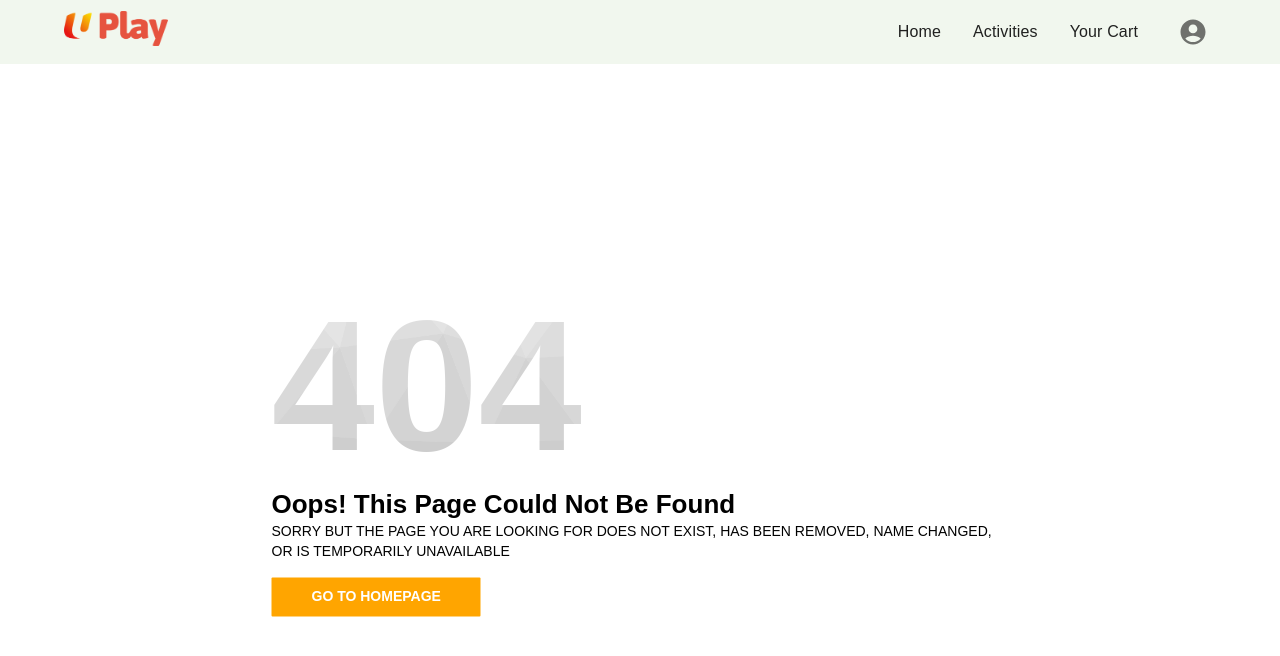
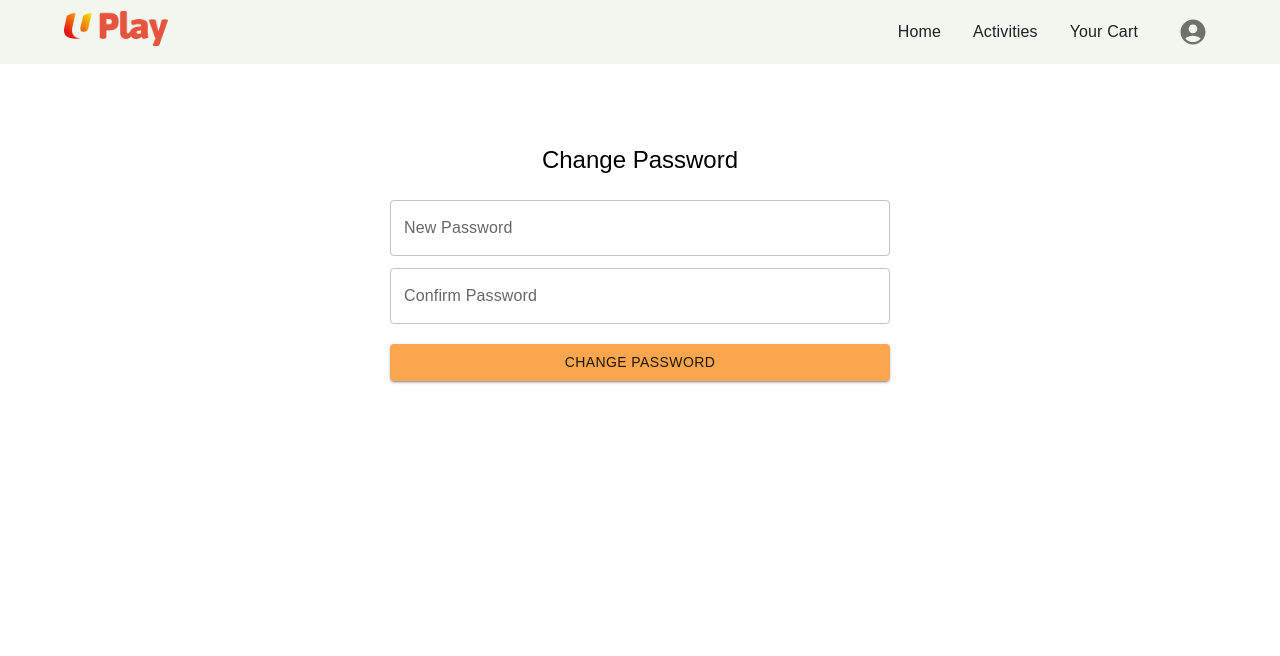
Before and after one commit to yamidoingthis/Uplayapp, a React (Vite) app: page /changepassword in a window 1280 px wide. Before the commit this address had no page. Shown: the top 656 px of the page. Built offline with nearby package versions, Linux system fonts and the light colour scheme.

Commit message:
change/confirm password

```diff
--- a/src/App.jsx
+++ b/src/App.jsx
@@ -39,8 +39,11 @@ import UserContext from './contexts/UserContext';
 import EditAccount from './pages/EditAccount';
 import ViewAccount from './pages/ViewAccount';
 import ViewAccountAdmin from './pages/ViewAccountAdmin';
+import ForgotPassword from './pages/ForgotPassword';
+import ConfirmPassword from './pages/ConfirmPassword';
 import ActivitiesPriceAscending from './pages/ActivitiesPriceAscending';
 import ActivitiesPriceDescending from './pages/ActivitiesPriceDescending';
+import ChangePassword from './pages/ChangePassword';
 
 
 function App() {
@@ -169,6 +172,9 @@ function App() {
               <Route path={"/viewaccount"} element={<ViewAccount />} />
               <Route path={"/editaccount"} element={<EditAccount />} />
               <Route path={"/viewaccountadmin"} element={<ViewAccountAdmin />} />
+              <Route path={"/forgotpassword"} element={<ForgotPassword />} />
+              <Route path={"/confirmpassword"} element={<ConfirmPassword />} />
+              <Route path={"/changepassword"} element={<ChangePassword />} />
               <Route path={"/form"} element={<MyForm />} />
               {/* Error pages */}
               <Route path="/404" element={<Error404 />} />
--- /dev/null
+++ b/src/pages/ChangePassword.jsx
@@ -0,0 +1,82 @@
+import React from 'react';
+import { Box, Typography, TextField, Button } from '@mui/material';
+import { useNavigate } from 'react-router-dom';
+import { useFormik } from 'formik';
+import * as yup from 'yup';
+import http from '../http';
+import { ToastContainer, toast } from 'react-toastify';
+import 'react-toastify/dist/ReactToastify.css';
+
+function ChangePassword() {
+    const navigate = useNavigate();
+
+    const formik = useFormik({
+        initialValues: {
+            newPassword: '',
+            confirmPassword: ''
+        },
+        validationSchema: yup.object({
+            newPassword: yup.string()
+                .min(8, 'Password must be at least 8 characters')
+                .max(50, 'Password must be at most 50 characters')
+                .required('New password is required'),
+            confirmPassword: yup.string()
+                .oneOf([yup.ref('newPassword'), null], 'Passwords must match')
+                .required('Confirm password is required')
+        }),
+        onSubmit: (data) => {
+            http.post("/user/change-password", data)
+                .then((res) => {
+                    toast.success(res.data);
+                    navigate("/");
+                })
+                .catch(function (err) {
+                    toast.error(err.response.data);
+                });
+        }
+    });
+
+    return (
+        <Box sx={{
+            marginTop: 8,
+            display: 'flex',
+            flexDirection: 'column',
+            alignItems: 'center'
+        }}>
+            <Typography variant="h5" sx={{ my: 2 }}>
+                Change Password
+            </Typography>
+            <Box component="form" sx={{ maxWidth: '500px' }}
+                onSubmit={formik.handleSubmit}>
+                <TextField
+                    fullWidth margin="dense" autoComplete="off"
+                    label="New Password"
+                    name="newPassword" type="password"
+                    value={formik.values.newPassword}
+                    onChange={formik.handleChange}
+                    onBlur={formik.handleBlur}
+                    error={formik.touched.newPassword && Boolean(formik.errors.newPassword)}
+                    helperText={formik.touched.newPassword && formik.errors.newPassword}
+                />
+                <TextField
+                    fullWidth margin="dense" autoComplete="off"
+                    label="Confirm Password"
+                    name="confirmPassword" type="password"
+                    value={formik.values.confirmPassword}
+                    onChange={formik.handleChange}
+                    onBlur={formik.handleBlur}
+                    error={formik.touched.confirmPassword && Boolean(formik.errors.confirmPassword)}
+                    helperText={formik.touched.confirmPassword && formik.errors.confirmPassword}
+                />
+                <Button fullWidth variant="contained" sx={{ mt: 2 }}
+                    type="submit">
+                    Change Password
+                </Button>
+            </Box>
+
+            <ToastContainer />
+        </Box>
+    );
+}
+
+export default ChangePassword;
--- /dev/null
+++ b/src/pages/ConfirmPassword.jsx
@@ -0,0 +1,69 @@
+import React, { useState } from 'react';
+import { Box, Typography, TextField, Button } from '@mui/material';
+import { useNavigate } from 'react-router-dom';
+import { useFormik } from 'formik';
+import * as yup from 'yup';
+import http from '../http';
+import { ToastContainer, toast } from 'react-toastify';
+import 'react-toastify/dist/ReactToastify.css';
+
+function ConfirmPassword() {
+    const navigate = useNavigate();
+
+    const formik = useFormik({
+        initialValues: {
+            password: ''
+        },
+        validationSchema: yup.object({
+            password: yup.string()
+                .required('Password is required')
+        }),
+        onSubmit: (values) => {
+
+            http.post('/user/confirm-password', { password: values.password })
+                .then((response) => {
+                    navigate('/editaccount');
+                })
+                .catch((error) => {
+                    toast.error('Incorrect password');
+                    setTimeout(() => {
+                        navigate('/viewaccount');
+                    }, 1200);
+                });
+        }
+    });
+
+    return (
+        <Box sx={{
+            marginTop: 8,
+            display: 'flex',
+            flexDirection: 'column',
+            alignItems: 'center'
+        }}>
+            <Typography variant="h5" sx={{ my: 2 }}>
+                Confirm Password
+            </Typography>
+            <Box component="form" sx={{ maxWidth: '500px' }}
+                onSubmit={formik.handleSubmit}>
+                <TextField
+                    fullWidth margin="dense" autoComplete="off"
+                    label="Password"
+                    name="password" type="password"
+                    value={formik.values.password}
+                    onChange={formik.handleChange}
+                    onBlur={formik.handleBlur}
+                    error={formik.touched.password && Boolean(formik.errors.password)}
+                    helperText={formik.touched.password && formik.errors.password}
+                />
+                <Button fullWidth variant="contained" sx={{ mt: 2 }}
+                    type="submit">
+                    Confirm Password
+                </Button>
+            </Box>
+
+            <ToastContainer />
+        </Box>
+    );
+}
+
+export default ConfirmPassword;
--- a/src/pages/EditAccount.jsx
+++ b/src/pages/EditAccount.jsx
@@ -12,6 +12,10 @@ function EditAccount() {
     const { user } = useContext(UserContext);
     const [loading, setLoading] = useState(true);
     const navigate = useNavigate();
+
+    const handlebutton = () => {
+        navigate('/changepassword');
+    };
 
     const formik = useFormik({
         initialValues: {
@@ -88,13 +92,15 @@ function EditAccount() {
                             />
                         </Grid>
                     </Grid>
-                    <Box sx={{ mt: 2 }}>
+                    <Box sx={{ mt: 2, display: 'flex', gap: 2 }}>
+                        <Button variant="contained" type="submit">
+                            Update
+                        </Button>
+                        <Button variant="contained" onClick={handlebutton}>
+                            Change password
+                        </Button>
+                    </Box>
 
-                            <Button variant="contained" type="submit">
-                                Update
-                            </Button>
-
-                    </Box>
                 </Box>
             )}
 
--- /dev/null
+++ b/src/pages/ForgotPassword.jsx
@@ -0,0 +1,9 @@
+import React from 'react'
+
+function ForgotPassword() {
+  return (
+    <div>ForgotPassword</div>
+  )
+}
+
+export default ForgotPassword
--- a/src/pages/ViewAccount.jsx
+++ b/src/pages/ViewAccount.jsx
@@ -1,18 +1,18 @@
 import React, { useEffect, useState, useContext } from 'react';
-import { Box, Typography, Card, CardContent, Button } from '@mui/material';
-import { BrowserRouter as Router, Routes, Route, Link } from 'react-router-dom';
-import { AccountCircle, Edit } from '@mui/icons-material';
+import { Box, Typography, Button, Grid } from '@mui/material';
+import { BrowserRouter as Router, Link } from 'react-router-dom';
+import { Edit } from '@mui/icons-material';
 import http from '../http';
 import dayjs from 'dayjs';
 import UserContext from '../contexts/UserContext';
 
 function ViewAccount() {
-    const [u, setUser] = useState({});
+    const [userDetails, setUserDetails] = useState({});
     const { user } = useContext(UserContext);
 
     const getAccount = () => {
         http.get(`/user/${user.id}`).then((res) => {
-            setUser(res.data);
+            setUserDetails(res.data);
         });
     };
 
@@ -22,30 +22,45 @@ function ViewAccount() {
 
     return (
         <Box>
-            <Typography variant="h5" sx={{ my: 2 }}>
+            <Typography variant="h3" sx={{ my: 2 }}>
                 User Details
             </Typography>
 
             {user && (
-                <Card variant="outlined">
-                    <CardContent>
-                        <Typography variant="h6">Name: {u.name}</Typography>
-                        <br />
-                        <Typography variant="body1">Email: {u.email}</Typography>
-                        <Typography variant="body1">Phone Number: {u.phone}</Typography>
-                        <Typography variant="body1">NRIC: {u.nric}</Typography>
-                        <Typography variant="body1">
-                            Birthdate: {dayjs(u.birthDate).format('DD-MM-YYYY')}
-                        </Typography>
-                    </CardContent>
-                    <Box display="flex" justifyContent="flex-end" p={2}>
-                        <Link to="/editaccount">
+                <Box>
+                    <Grid container spacing={2}>
+                        <Grid item xs={12} sm={6}>
+                            <Typography variant="body1">Name:</Typography>
+                            <Typography variant="h6">{userDetails.name}</Typography>
+                        </Grid>
+                        <Grid item xs={12} sm={6}>
+                            <Typography variant="body1">Email:</Typography>
+                            <Typography variant="body1">{userDetails.email}</Typography>
+                        </Grid>
+                        <Grid item xs={12} sm={6}>
+                            <Typography variant="body1">Phone Number:</Typography>
+                            <Typography variant="body1">{userDetails.phone}</Typography>
+                        </Grid>
+                        <Grid item xs={12} sm={6}>
+                            <Typography variant="body1">NRIC:</Typography>
+                            <Typography variant="body1">{userDetails.nric}</Typography>
+                        </Grid>
+                        <Grid item xs={12} sm={6}>
+                            <Typography variant="body1">Birthdate:</Typography>
+                            <Typography variant="body1">
+                                {dayjs(userDetails.birthDate).format('DD-MM-YYYY')}
+                            </Typography>
+                        </Grid>
+                    </Grid>
+
+                    <Box display="flex" justifyContent="flex-end" mt={2}>
+                        <Link to="/confirmpassword" style={{ textDecoration: 'none' }}>
                             <Button variant="contained" endIcon={<Edit />}>
                                 Edit
                             </Button>
                         </Link>
                     </Box>
-                </Card>
+                </Box>
             )}
         </Box>
     );
```
